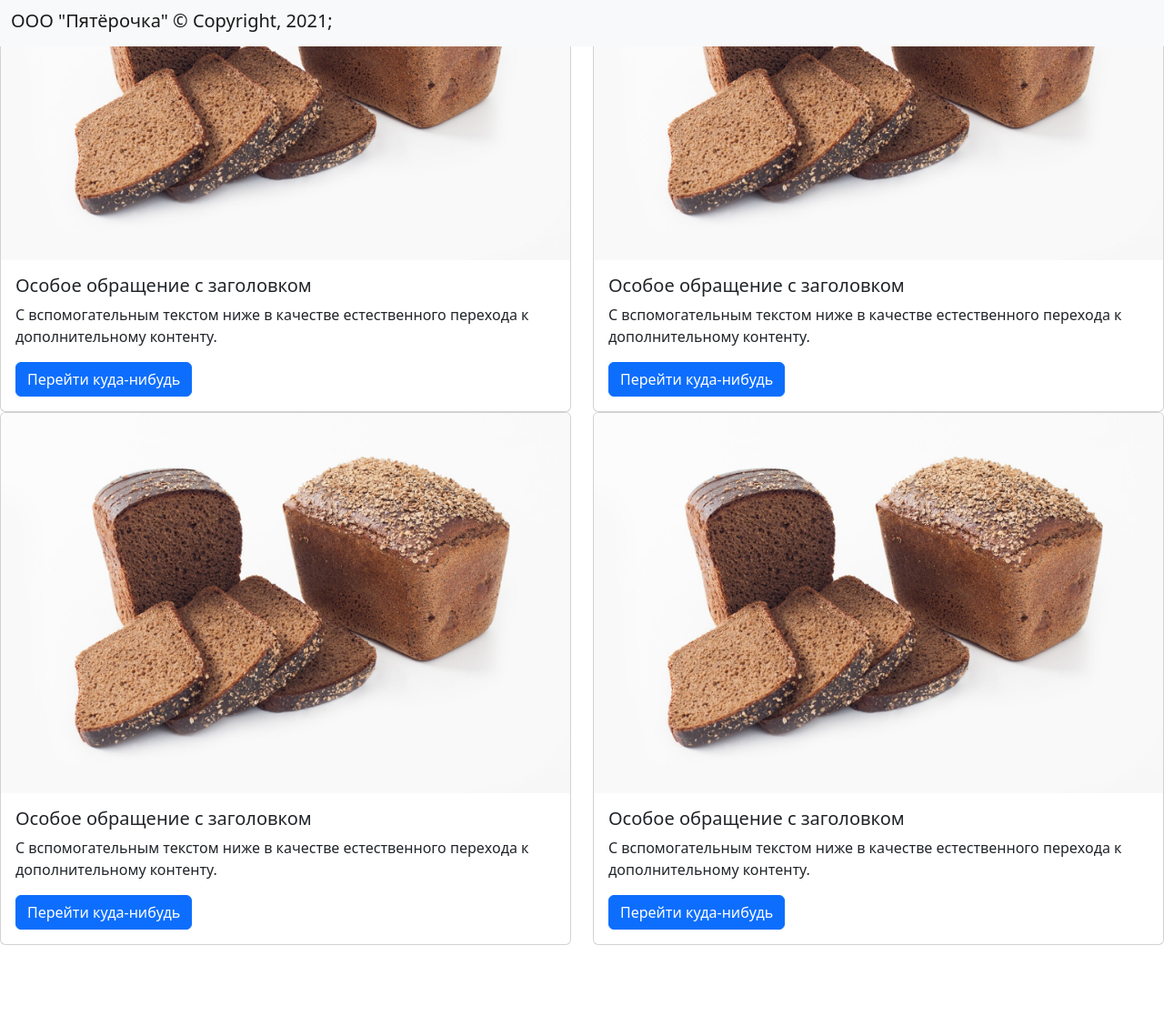
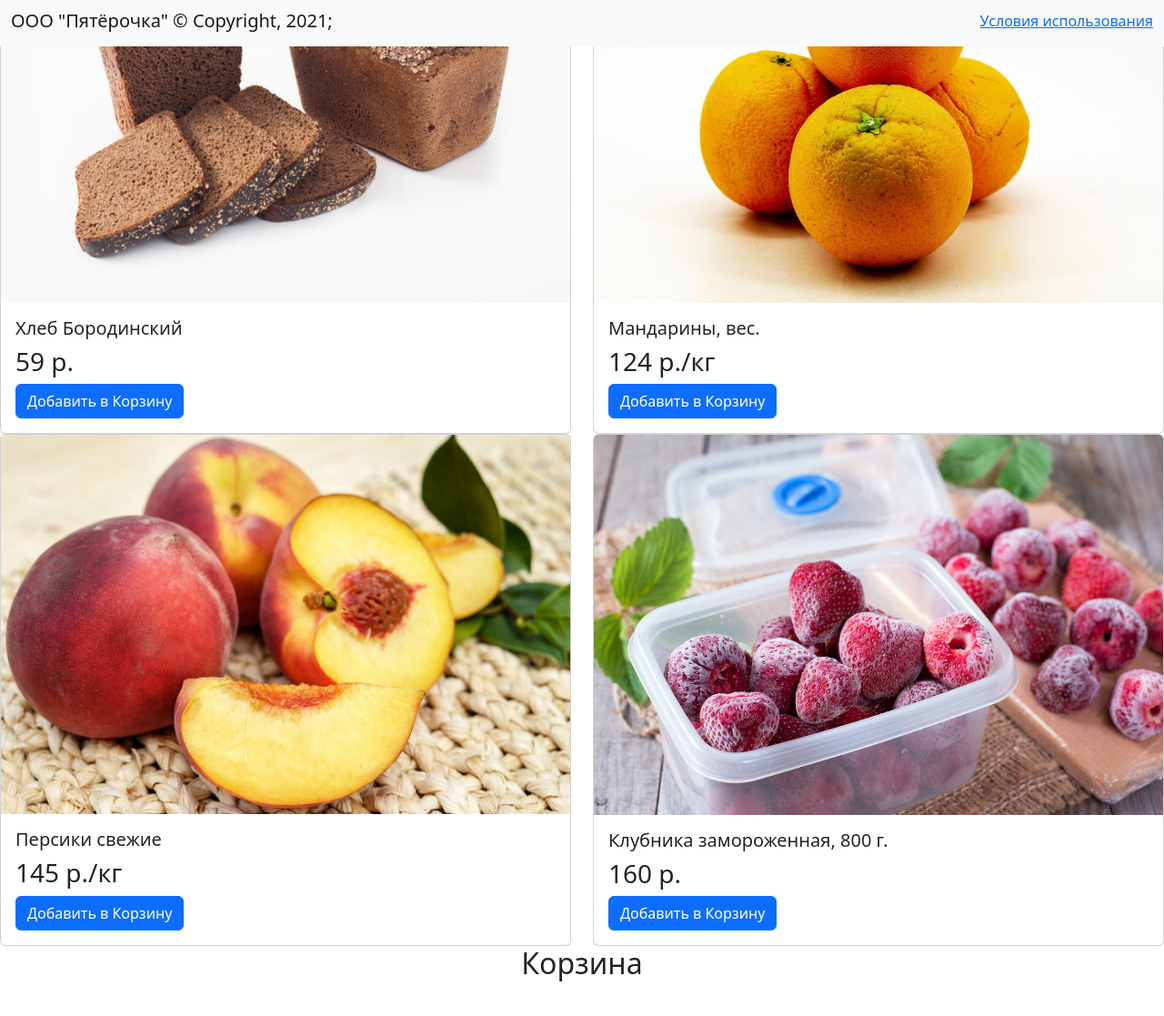
Before and after one commit to coastwexx/site, a plain HTML site: page index.html in a window 1280 px wide. Shown: the part 749-1866 px from the top of the page at 91% size. Before the commit the page ends 1836 px from the top, so only its background shows below. Drawn offline with nearby package versions, Linux system fonts and the light colour scheme.

Commit message:
Add files via upload

```diff
--- a/index.html
+++ b/index.html
@@ -16,7 +16,10 @@
           <img src="Медиа/24-5.png" alt="" width="30" height="24" class="d-inline-block align-text-top">
           Пятёрочка
         </a>
-        <a class="navbar-brand" href="#">
+        <a class="navbar-brand" href="#cat">
+          Каталог
+        </a>
+        <a class="navbar-brand" href="#bag">
           Корзина
         </a>
       </div>
@@ -68,55 +71,57 @@
         *Акция не распространяется на акционный товар, алкогольную продукцию и табачные изделия.
     </ul>
 
-    <div class="row">
+      <h2 align = "center" id="cat">Каталог</h2>
+
+      <div class="row">
 
       <div class="col-sm-6">
         <div class="card">
           <img src="Медиа/019_IMG_9679.jpg" class="card-img-top" alt="...">
           <div class="card-body">
-            <h5 class="card-title">Особое обращение с заголовком</h5>
-            <p class="card-text">С вспомогательным текстом ниже в качестве естественного перехода к дополнительному контенту.</p>
-            <a href="#" class="btn btn-primary">Перейти куда-нибудь</a>
+            <h5 class="card-title">Хлеб Бородинский</h5>
+            <h3 class="card-text">59 р.</h3>
+            <a href="#" class="btn btn-primary">Добавить в Корзину</a>
           </div>
         </div>
       </div>
 
       <div class="col-sm-6">
         <div class="card">
-          <img src="Медиа/019_IMG_9679.jpg" class="card-img-top" alt="...">
+          <img src="Медиа/vitamins-5675349_1280.jpg" class="card-img-top" alt="...">
           <div class="card-body">
-            <h5 class="card-title">Особое обращение с заголовком</h5>
-            <p class="card-text">С вспомогательным текстом ниже в качестве естественного перехода к дополнительному контенту.</p>
-            <a href="#" class="btn btn-primary">Перейти куда-нибудь</a>
+            <h5 class="card-title">Мандарины, вес.</h5>
+            <h3 class="card-text">124 р./кг</h3>
+            <a href="#" class="btn btn-primary">Добавить в Корзину</a>
           </div>
         </div>
       </div>
 
       <div class="col-sm-6">
         <div class="card">
-          <img src="Медиа/019_IMG_9679.jpg" class="card-img-top" alt="...">
+          <img src="Медиа/peach-2527208_1280.jpg" class="card-img-top" alt="...">
           <div class="card-body">
-            <h5 class="card-title">Особое обращение с заголовком</h5>
-            <p class="card-text">С вспомогательным текстом ниже в качестве естественного перехода к дополнительному контенту.</p>
-            <a href="#" class="btn btn-primary">Перейти куда-нибудь</a>
+            <h5 class="card-title">Персики свежие</h5>
+            <h3 class="card-text">145 р./кг</h3>
+            <a href="#" class="btn btn-primary">Добавить в Корзину</a>
           </div>
         </div>
       </div>
 
       <div class="col-sm-6">
         <div class="card">
-          <img src="Медиа/019_IMG_9679.jpg" class="card-img-top" alt="...">
+          <img src="Медиа/scale_1200 (5).jpeg" class="card-img-top" alt="...">
           <div class="card-body">
-            <h5 class="card-title">Особое обращение с заголовком</h5>
-            <p class="card-text">С вспомогательным текстом ниже в качестве естественного перехода к дополнительному контенту.</p>
-            <a href="#" class="btn btn-primary">Перейти куда-нибудь</a>
+            <h5 class="card-title">Клубника замороженная, 800 г.</h5>
+            <h3 class="card-text">160 р.</h3>
+            <a href="#" class="btn btn-primary">Добавить в Корзину</a>
           </div>
         </div>
       </div>
 
   </div>
 
-
+  <h2 align = "center" id="bag">Корзина</h2>
 
     <br>
     <br>
@@ -126,6 +131,7 @@
     <nav class="navbar fixed-bottom navbar-light bg-light">
       <div class="container-fluid">
         <a class="navbar-brand" href="#">ООО "Пятёрочка" © Copyright, 2021;</a>
+        <a href="Медиа/privacy_policy_agrotorg.pdf">Условия использования</a>
       </div>
     </nav>
 
```
